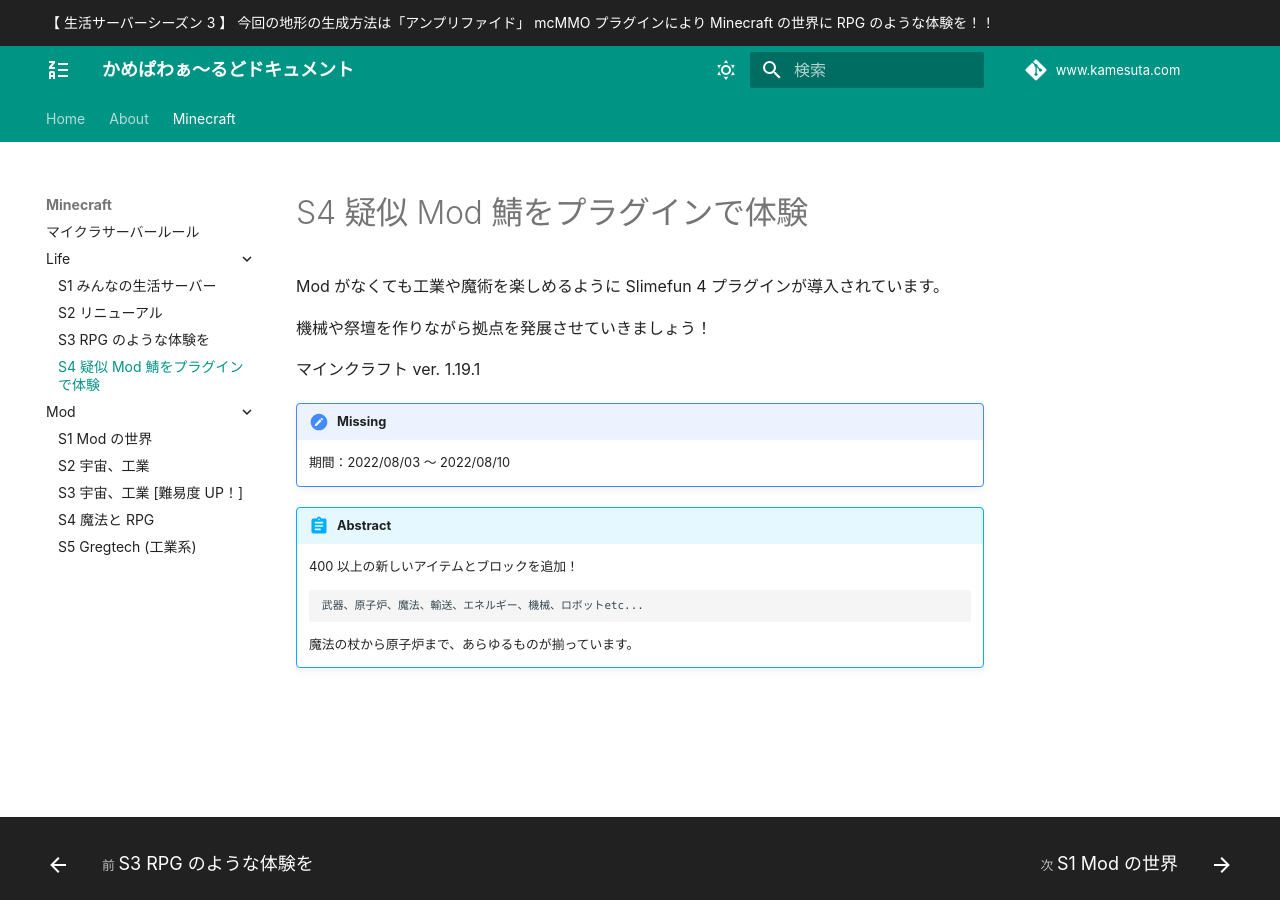
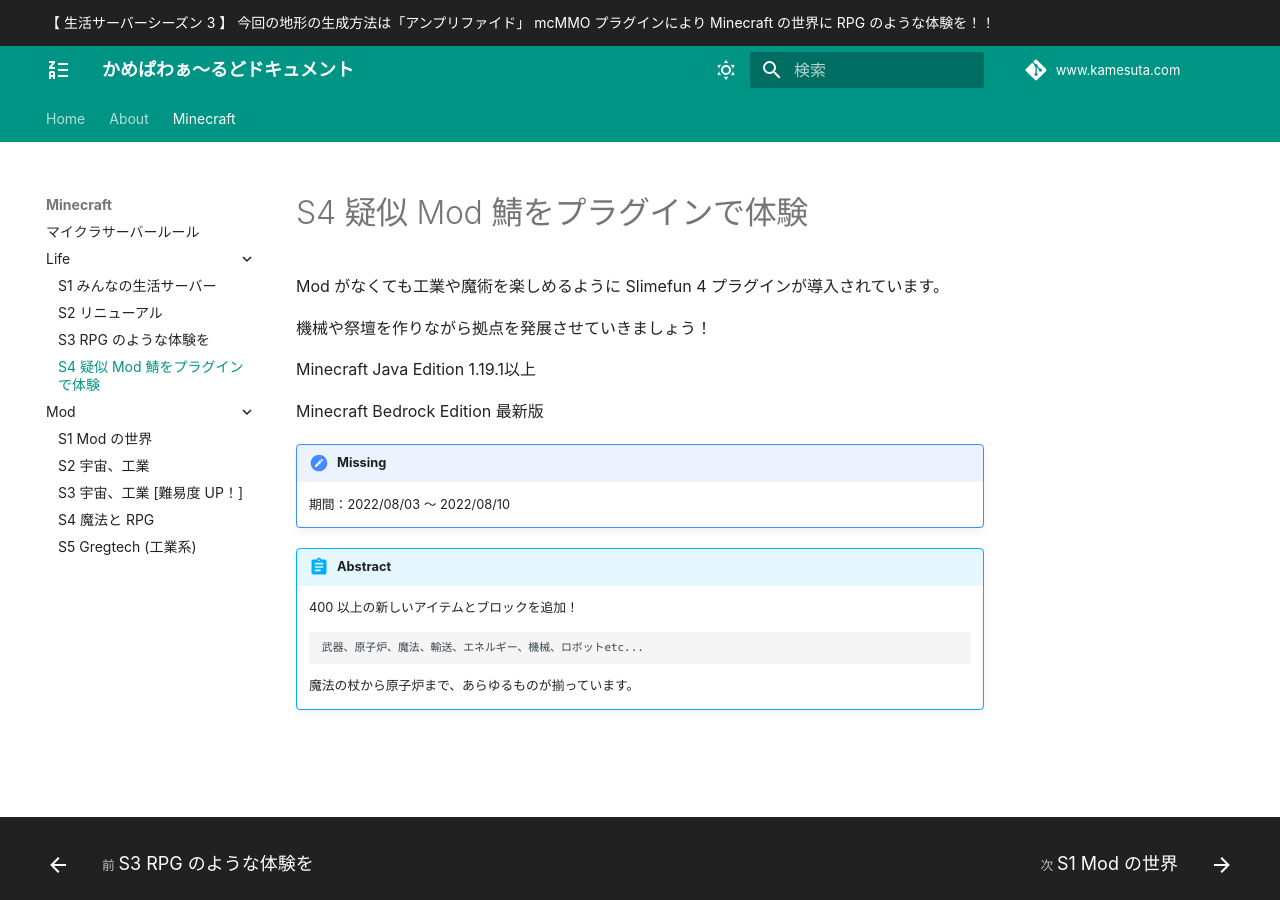
Before and after one commit to Neko7sora/kpw-web, an MkDocs documentation site: the page built from path/docs/mkdocs/docs/minecraft/life/s4.md, in a window 1280 px wide and 900 px high. Built offline with MkDocs 1.6.1 and Material for MkDocs 9.7.7, drawn with Linux system fonts in a browser that asks for light colours; some web fonts are replaced; comment, search, counter and statistics services are not loaded.

Commit message:
バージョン表記

```diff
--- a/path/docs/mkdocs/docs/minecraft/life/s3.md
+++ b/path/docs/mkdocs/docs/minecraft/life/s3.md
@@ -7,7 +7,9 @@
 
 mcMMO 機能が追加された！
 
-マインクラフト ver. 1.18.2
+Minecraft Java Edition 1.18.2以上
+
+Minecraft Bedrock Edition 最新版
 
 地形の生成方法は【アンプリファイド】
 
--- a/path/docs/mkdocs/docs/minecraft/life/s4.md
+++ b/path/docs/mkdocs/docs/minecraft/life/s4.md
@@ -4,7 +4,9 @@
 
 機械や祭壇を作りながら拠点を発展させていきましょう！
 
-マインクラフト ver. 1.19.1
+Minecraft Java Edition 1.19.1以上
+
+Minecraft Bedrock Edition 最新版
 
 !!! missing
 
```
